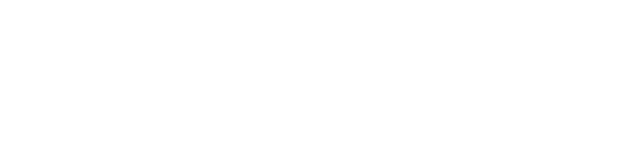
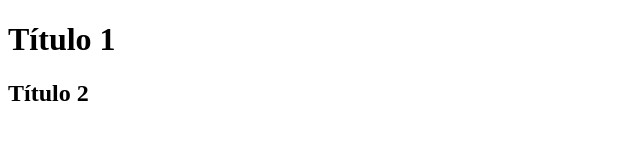
Before and after one commit to adrianomatos/gama-no-github, a plain HTML site: page index.html in a window 1280 px wide. Shown: the whole page, without its empty margins (0-640 px from the left). Drawn offline with Linux system fonts and the light colour scheme.

Commit message:
Outro commit, desta vez em Master

```diff
--- a/index.html
+++ b/index.html
@@ -7,6 +7,8 @@
     <title>Bem vindo ao GIT</title>
 </head>
 <body>
+    <h1>Título 1</h1>
 
+    <h2>Título 2</h2>
 </body>
 </html>
```
